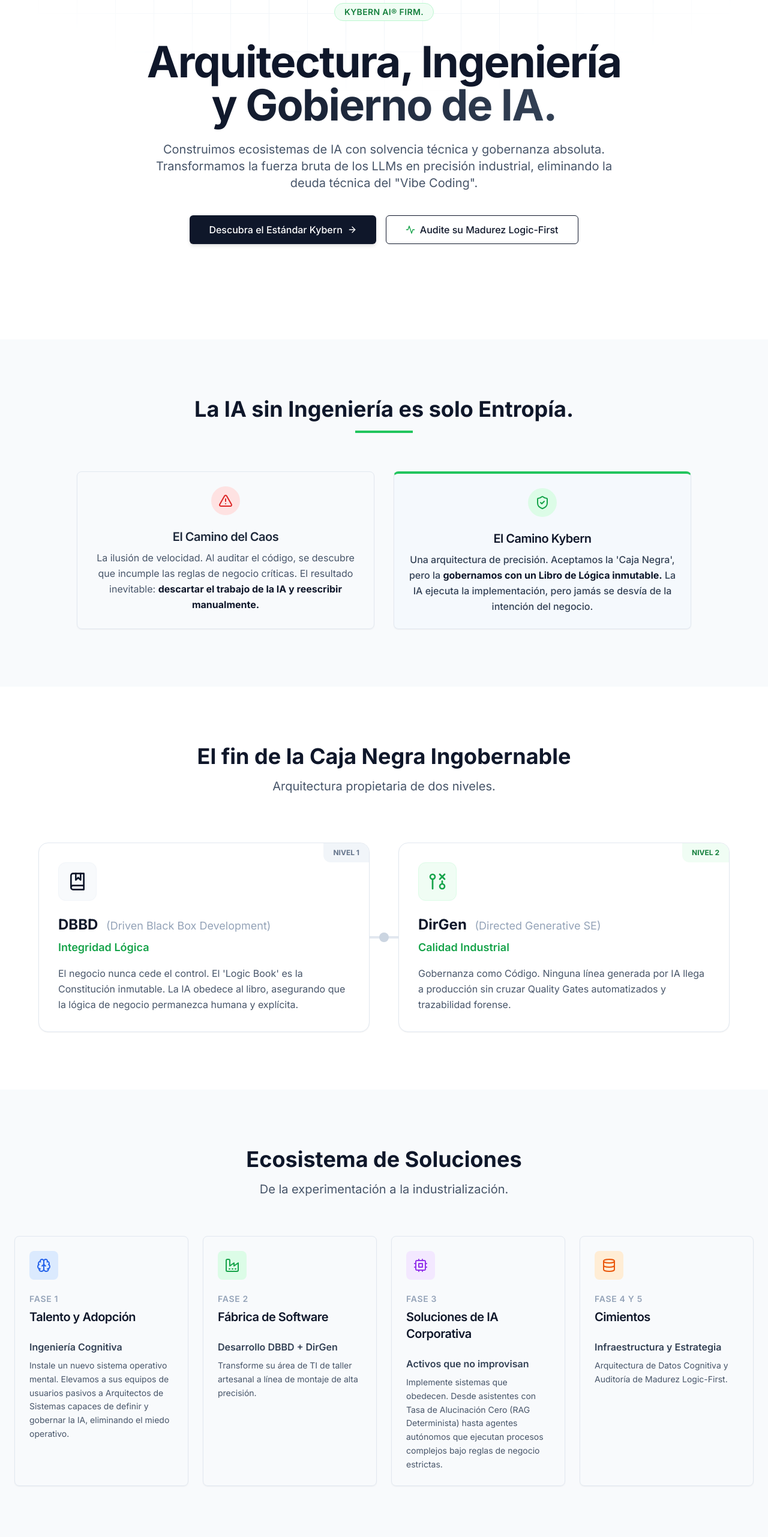
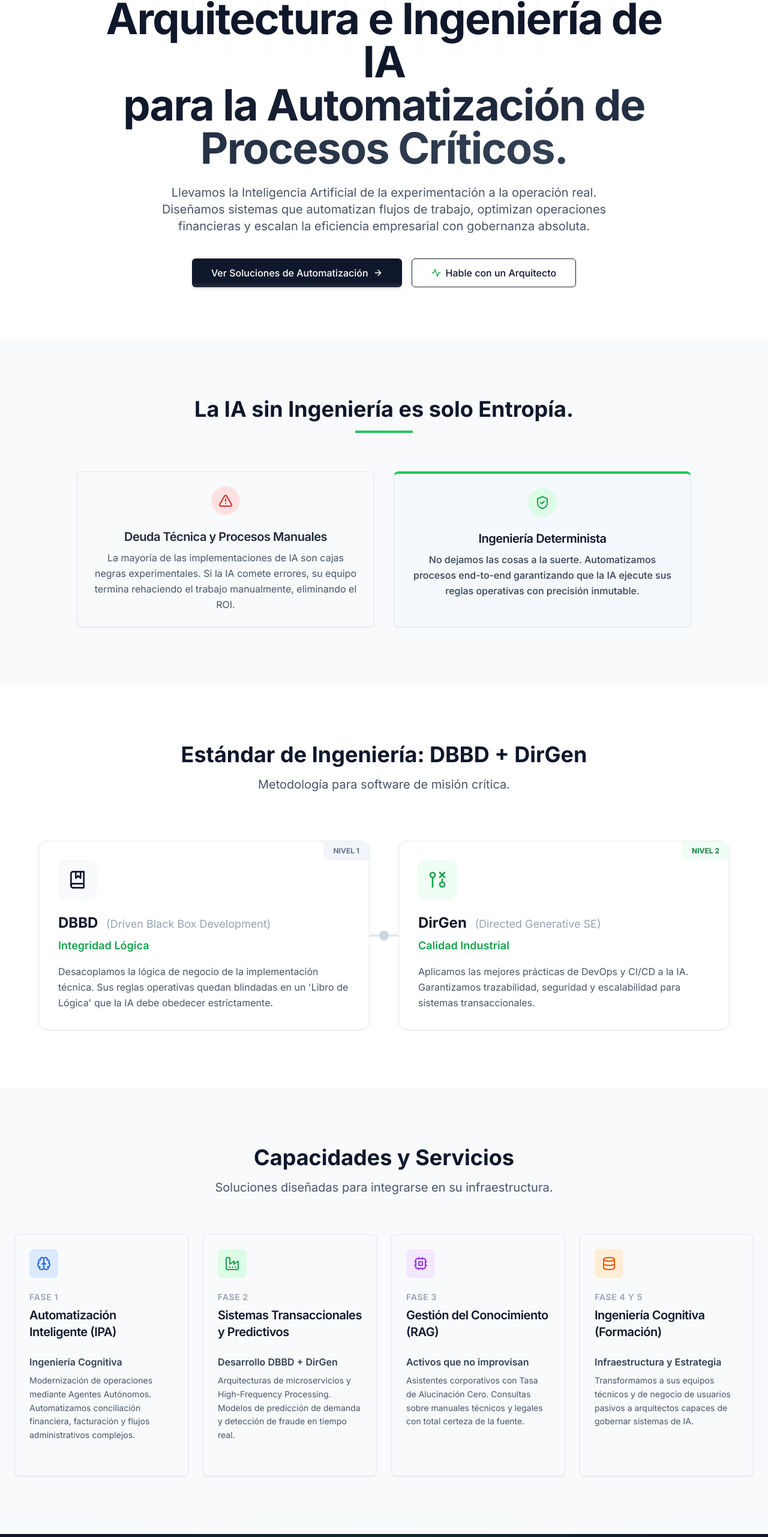
Before and after one commit to AmericoGarciaG/Kybern_Website, a Next.js app: page / in a window 1280 px wide. Shown: the part 234-2797 px from the top of the page at 60% size. Built offline with nearby package versions, Linux system fonts and the light colour scheme.

Commit message:
feat: update content to executive tone (Sptint 3)

```diff
--- a/components/contact-section.tsx
+++ b/components/contact-section.tsx
@@ -35,10 +35,10 @@
             <div className="container px-6 mx-auto max-w-3xl">
                 <div className="text-center mb-12">
                     <h2 className="text-3xl md:text-4xl font-bold text-slate-900 mb-4">
-                        Recupere el Control de su Futuro Tecnológico
+                        Operacionalice su Estrategia de IA
                     </h2>
                     <p className="text-lg text-slate-600">
-                        Hable con un Arquitecto Logic-First y descubra cómo escalar con verdadera gobernanza.
+                        Si su empresa necesita garantías, no experimentos. Deje de buscar &apos;prompts mágicos&apos; y empiece a exigir arquitectura. Si está listo para la IA de alta ingeniería, hablemos...
                     </p>
                 </div>
 
--- a/components/hero-section.tsx
+++ b/components/hero-section.tsx
@@ -28,9 +28,9 @@
                     transition={{ duration: 0.5, delay: 0.1 }}
                     className="text-5xl md:text-7xl font-bold tracking-tight text-slate-900 mb-6 leading-[1.1]"
                 >
-                    Arquitectura, Ingeniería <br className="hidden md:block" />
+                    Arquitectura e Ingeniería de IA <br className="hidden md:block" />
                     <span className="text-transparent bg-clip-text bg-gradient-to-r from-slate-900 to-slate-700">
-                        y Gobierno de IA.
+                        para la Automatización de Procesos Críticos.
                     </span>
                 </motion.h1>
 
@@ -40,7 +40,7 @@
                     transition={{ duration: 0.5, delay: 0.2 }}
                     className="text-lg md:text-xl text-slate-600 mb-10 max-w-3xl leading-relaxed"
                 >
-                    Construimos ecosistemas de IA con solvencia técnica y gobernanza absoluta. Transformamos la fuerza bruta de los LLMs en precisión industrial, eliminando la deuda técnica del &quot;Vibe Coding&quot;.
+                    Llevamos la Inteligencia Artificial de la experimentación a la operación real. Diseñamos sistemas que automatizan flujos de trabajo, optimizan operaciones financieras y escalan la eficiencia empresarial con gobernanza absoluta.
                 </motion.p>
 
                 <motion.div
@@ -50,12 +50,12 @@
                     className="flex flex-col sm:flex-row gap-4 w-full sm:w-auto"
                 >
                     <Button variant="kybernPrimary" size="lg" className="h-12 px-8 text-base group">
-                        Descubra el Estándar Kybern
+                        Ver Soluciones de Automatización
                         <ArrowRight className="ml-2 w-4 h-4 group-hover:translate-x-1 transition-transform" />
                     </Button>
                     <Button variant="kybernOutline" size="lg" className="h-12 px-8 text-base">
                         <Activity className="mr-2 w-4 h-4 text-green-600" />
-                        Audite su Madurez Logic-First
+                        Hable con un Arquitecto
                     </Button>
                 </motion.div>
             </div>
--- a/components/manifesto-section.tsx
+++ b/components/manifesto-section.tsx
@@ -18,10 +18,10 @@
                     transition={{ duration: 0.7 }}
                 >
                     <h2 className="text-3xl md:text-5xl font-bold mb-12 tracking-tight">
-                        El Futuro es Dirigido
+                        Más allá del Hype: Ingeniería Real.
                     </h2>
                     <p className="text-lg md:text-2xl font-light leading-relaxed text-slate-300 font-serif italic">
-                        &quot;Estamos presenciando el fin de la era del programador como &apos;mecanógrafo de código&apos; y el nacimiento del Ingeniero como Director de Sistemas. En Kybern AI, no confundimos la innovación con la improvisación. Somos ingenieros. Creemos que el futuro no pertenece a quien genere más código, sino a quien defina mejor su arquitectura y gobierne la ejecución con precisión absoluta. Bienvenido a la Era de la Arquitectura de Precisión.&quot;
+                        &quot;No somos agencia de marketing vendiendo IA. Somos ingenieros de software con experiencia en sistemas financieros y distribuidos. Entendemos que, en el mundo empresarial, la velocidad no sirve de nada sin precisión, seguridad y retorno de inversión claro.&quot;
                     </p>
                 </motion.div>
             </div>
--- a/components/methodology-section.tsx
+++ b/components/methodology-section.tsx
@@ -9,9 +9,9 @@
             <div className="container px-6 mx-auto">
                 <div className="text-center mb-20">
                     <h2 className="text-3xl md:text-4xl font-bold text-slate-900 mb-4">
-                        El fin de la Caja Negra Ingobernable
+                        Estándar de Ingeniería: DBBD + DirGen
                     </h2>
-                    <p className="text-xl text-slate-600">Arquitectura propietaria de dos niveles.</p>
+                    <p className="text-xl text-slate-600">Metodología para software de misión crítica.</p>
                 </div>
 
                 <div className="grid md:grid-cols-2 gap-12 max-w-6xl mx-auto relative">
@@ -35,7 +35,7 @@
                             <h3 className="text-2xl font-bold text-slate-900 mb-2">DBBD <span className="text-slate-400 font-normal text-lg ml-2">(Driven Black Box Development)</span></h3>
                             <h4 className="text-lg font-semibold text-green-600 mb-4">Integridad Lógica</h4>
                             <p className="text-slate-600 leading-relaxed">
-                                El negocio nunca cede el control. El &apos;Logic Book&apos; es la Constitución inmutable. La IA obedece al libro, asegurando que la lógica de negocio permanezca humana y explícita.
+                                Desacoplamos la lógica de negocio de la implementación técnica. Sus reglas operativas quedan blindadas en un &apos;Libro de Lógica&apos; que la IA debe obedecer estrictamente.
                             </p>
                         </div>
                     </motion.div>
@@ -56,7 +56,7 @@
                             <h3 className="text-2xl font-bold text-slate-900 mb-2">DirGen <span className="text-slate-400 font-normal text-lg ml-2">(Directed Generative SE)</span></h3>
                             <h4 className="text-lg font-semibold text-green-600 mb-4">Calidad Industrial</h4>
                             <p className="text-slate-600 leading-relaxed">
-                                Gobernanza como Código. Ninguna línea generada por IA llega a producción sin cruzar Quality Gates automatizados y trazabilidad forense.
+                                Aplicamos las mejores prácticas de DevOps y CI/CD a la IA. Garantizamos trazabilidad, seguridad y escalabilidad para sistemas transaccionales.
                             </p>
                         </div>
                     </motion.div>
--- a/components/problem-section.tsx
+++ b/components/problem-section.tsx
@@ -28,11 +28,11 @@
                                 <div className="mx-auto w-12 h-12 bg-red-100 rounded-full flex items-center justify-center mb-4">
                                     <AlertTriangle className="w-6 h-6 text-red-600" />
                                 </div>
-                                <CardTitle className="text-xl text-slate-800">El Camino del Caos</CardTitle>
+                                <CardTitle className="text-xl text-slate-800">Deuda Técnica y Procesos Manuales</CardTitle>
                             </CardHeader>
                             <CardContent className="text-center">
                                 <p className="text-slate-600 leading-relaxed">
-                                    La ilusión de velocidad. Al auditar el código, se descubre que incumple las reglas de negocio críticas. El resultado inevitable: <span className="text-slate-900 font-bold">descartar el trabajo de la IA y reescribir manualmente.</span>
+                                    La mayoría de las implementaciones de IA son cajas negras experimentales. Si la IA comete errores, su equipo termina rehaciendo el trabajo manualmente, eliminando el ROI.
                                 </p>
                             </CardContent>
                         </Card>
@@ -53,11 +53,11 @@
                                 <div className="mx-auto w-12 h-12 bg-green-100 rounded-full flex items-center justify-center mb-4">
                                     <ShieldCheck className="w-6 h-6 text-green-600" />
                                 </div>
-                                <CardTitle className="text-xl text-slate-900">El Camino Kybern</CardTitle>
+                                <CardTitle className="text-xl text-slate-900">Ingeniería Determinista</CardTitle>
                             </CardHeader>
                             <CardContent className="text-center">
                                 <p className="text-slate-700 font-medium leading-relaxed">
-                                    Una arquitectura de precisión. Aceptamos la &apos;Caja Negra&apos;, pero la <span className="text-slate-900 font-bold">gobernamos con un Libro de Lógica inmutable.</span> La IA ejecuta la implementación, pero jamás se desvía de la intención del negocio.
+                                    No dejamos las cosas a la suerte. Automatizamos procesos end-to-end garantizando que la IA ejecute sus reglas operativas con precisión inmutable.
                                 </p>
                             </CardContent>
                         </Card>
--- a/components/solutions-section.tsx
+++ b/components/solutions-section.tsx
@@ -7,34 +7,34 @@
 const solutions = [
     {
         phase: "Fase 1",
-        title: "Talento y Adopción",
+        title: "Automatización Inteligente (IPA)",
         subtitle: "Ingeniería Cognitiva",
-        description: "Instale un nuevo sistema operativo mental. Elevamos a sus equipos de usuarios pasivos a Arquitectos de Sistemas capaces de definir y gobernar la IA, eliminando el miedo operativo.",
+        description: "Modernización de operaciones mediante Agentes Autónomos. Automatizamos conciliación financiera, facturación y flujos administrativos complejos.",
         icon: Brain,
         color: "bg-blue-100 text-blue-600",
         link: "/ingenieria-cognitiva"
     },
     {
         phase: "Fase 2",
-        title: "Fábrica de Software",
+        title: "Sistemas Transaccionales y Predictivos",
         subtitle: "Desarrollo DBBD + DirGen",
-        description: "Transforme su área de TI de taller artesanal a línea de montaje de alta precisión.",
+        description: "Arquitecturas de microservicios y High-Frequency Processing. Modelos de predicción de demanda y detección de fraude en tiempo real.",
         icon: Factory,
         color: "bg-green-100 text-green-600",
     },
     {
         phase: "Fase 3",
-        title: "Soluciones de IA Corporativa",
+        title: "Gestión del Conocimiento (RAG)",
         subtitle: "Activos que no improvisan",
-        description: "Implemente sistemas que obedecen. Desde asistentes con Tasa de Alucinación Cero (RAG Determinista) hasta agentes autónomos que ejecutan procesos complejos bajo reglas de negocio estrictas.",
+        description: "Asistentes corporativos con Tasa de Alucinación Cero. Consultas sobre manuales técnicos y legales con total certeza de la fuente.",
         icon: Cpu,
         color: "bg-purple-100 text-purple-600",
     },
     {
         phase: "Fase 4 y 5",
-        title: "Cimientos",
+        title: "Ingeniería Cognitiva (Formación)",
         subtitle: "Infraestructura y Estrategia",
-        description: "Arquitectura de Datos Cognitiva y Auditoría de Madurez Logic-First.",
+        description: "Transformamos a sus equipos técnicos y de negocio de usuarios pasivos a arquitectos capaces de gobernar sistemas de IA.",
         icon: Database,
         color: "bg-orange-100 text-orange-600",
     },
@@ -46,9 +46,9 @@
             <div className="container px-6 mx-auto">
                 <div className="text-center mb-16">
                     <h2 className="text-3xl md:text-4xl font-bold text-slate-900 mb-4">
-                        Ecosistema de Soluciones
+                        Capacidades y Servicios
                     </h2>
-                    <p className="text-xl text-slate-600">De la experimentación a la industrialización.</p>
+                    <p className="text-xl text-slate-600">Soluciones diseñadas para integrarse en su infraestructura.</p>
                 </div>
 
                 <div className="grid md:grid-cols-2 lg:grid-cols-4 gap-6">
```
